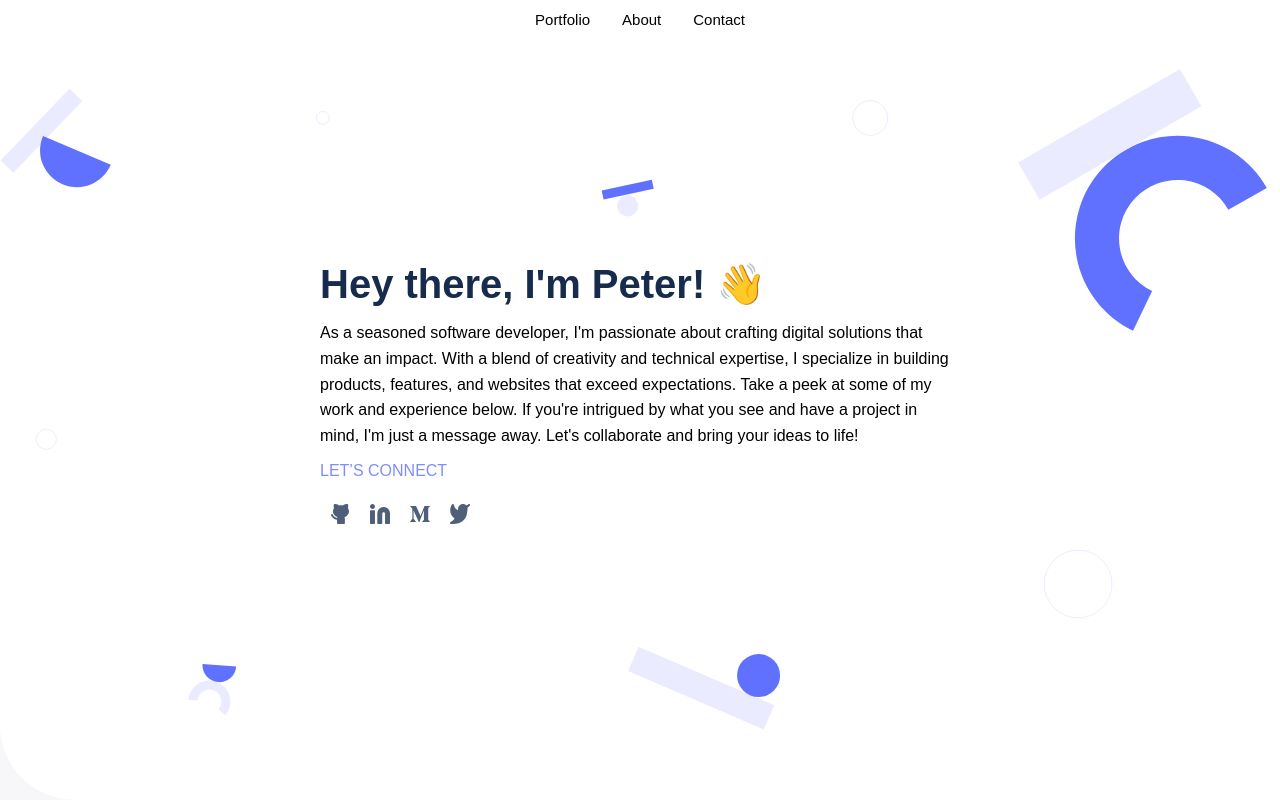
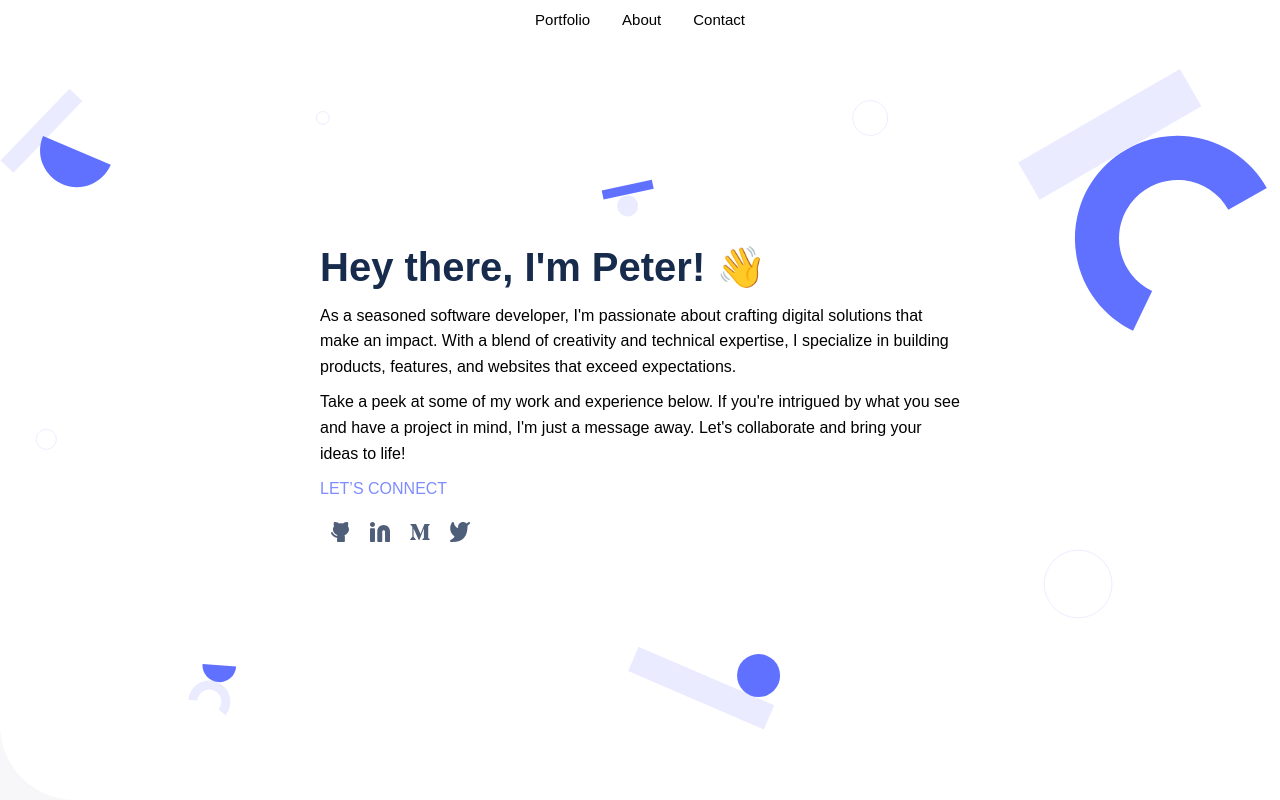
Before and after one commit to peter-akhigbe/portfolio, a React (Vite) app: page / in a window 1280 px wide. Shown: the top 800 px of the page. Built offline with nearby package versions, Linux system fonts and the light colour scheme.

Commit message:
Update main.tsx

```diff
--- a/src/components/main.tsx
+++ b/src/components/main.tsx
@@ -10,10 +10,12 @@ const Main = () => {
           As a seasoned software developer, I'm passionate about crafting
           digital solutions that make an impact. With a blend of creativity and
           technical expertise, I specialize in building products, features, and
-          websites that exceed expectations. Take a peek at some of my work and
-          experience below. If you're intrigued by what you see and have a
-          project in mind, I'm just a message away. Let's collaborate and bring
-          your ideas to life!
+          websites that exceed expectations.
+        </p>
+        <p>
+          Take a peek at some of my work and experience below. If you're
+          intrigued by what you see and have a project in mind, I'm just a
+          message away. Let's collaborate and bring your ideas to life!
         </p>
         <Connect />
       </div>
```
